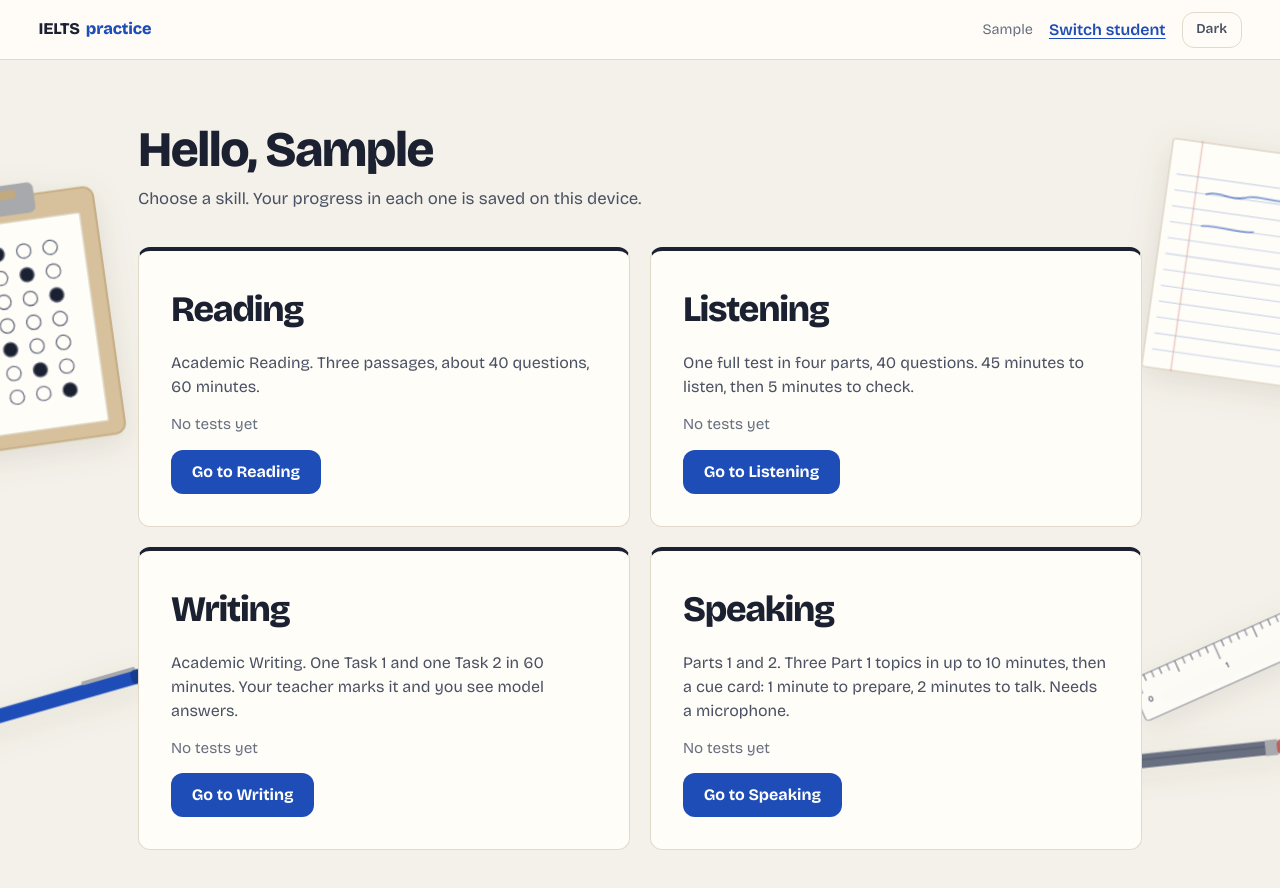
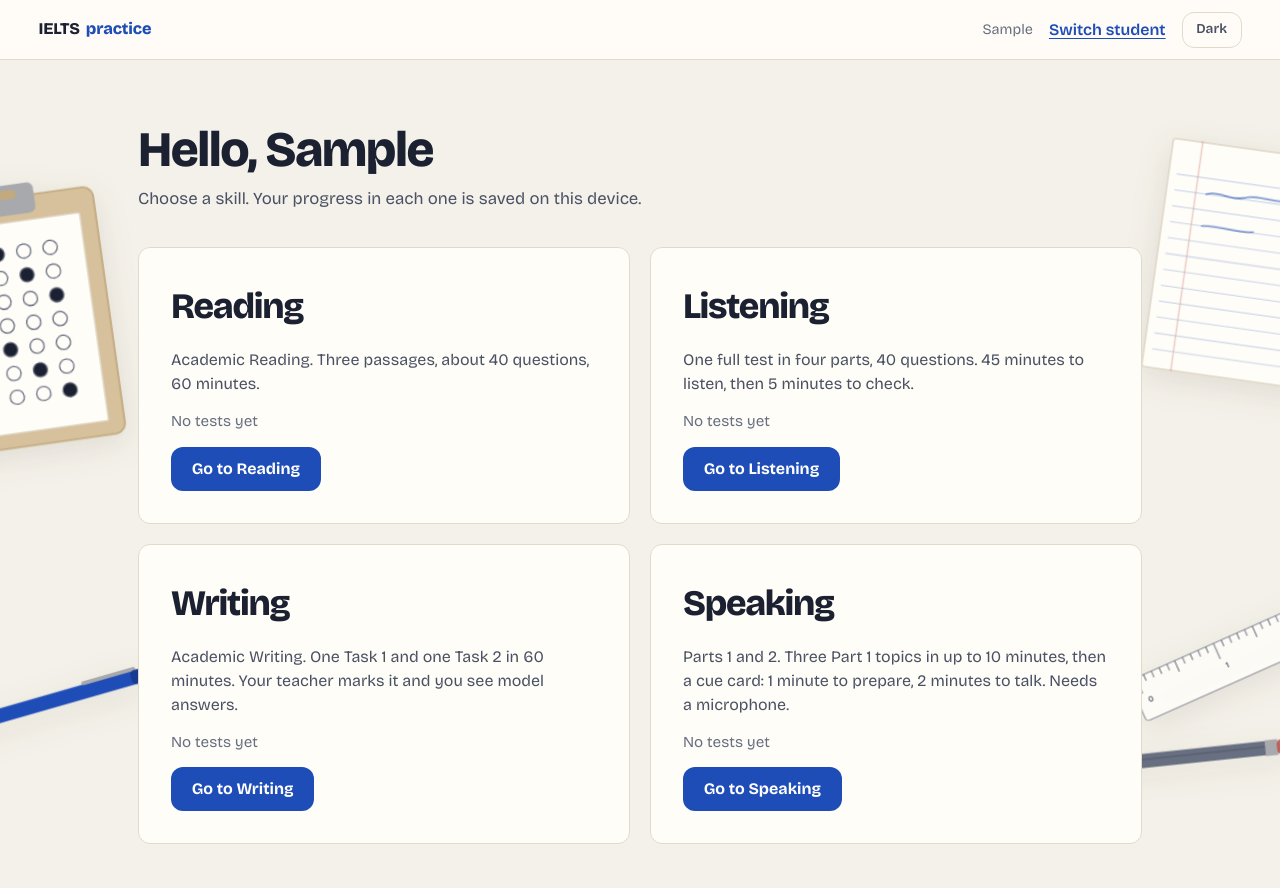
Before and after one commit to ltd2005the1st-source/ielts-practice, a plain HTML site: page index.html in a window 1280 px wide. Both pictures are taken after typing "Sample" into the empty fields and a click on the button "Continue". Drawn offline with Linux system fonts and the light colour scheme.

Commit message:
Home skill cards: drop top bar, lift with hard shadow on hover
Co-Authored-By: Claude Opus 5.5 <noreply@anthropic.com>
Claude-Session: https://claude.ai/code/session_017t8VGSDQ3DuRs8Ngz6KJvx

```diff
--- a/index.html
+++ b/index.html
@@ -809,6 +809,13 @@ b.wl{font-weight:800}
 @media (min-width:1280px) and (max-width:1439px){.deco .d{scale:.85}}
 @media (min-width:900px) and (max-width:1279px){.deco .d{scale:.65}}
 
+
+/* hub cards: no top bar; lift with a hard offset shadow on hover */
+:root{--card-shadow:var(--ink)}
+:root[data-theme="dark"]{--card-shadow:#000}
+html body .skillgrid .skill{border-top:1px solid var(--rule)!important;box-shadow:0 0 0 0 var(--card-shadow);transition:transform .18s ease-out,box-shadow .18s ease-out,border-color .18s ease-out!important}
+@media (hover:hover){html body .skillgrid .skill:hover{transform:translateY(-3px)!important;box-shadow:4px 4px 0 0 var(--card-shadow);border-color:var(--ink)!important}}
+@media (prefers-reduced-motion:reduce){html body .skillgrid .skill:hover{transform:none!important}}
 </style>
 <script src="scroll.js"></script>
 </head>
```
